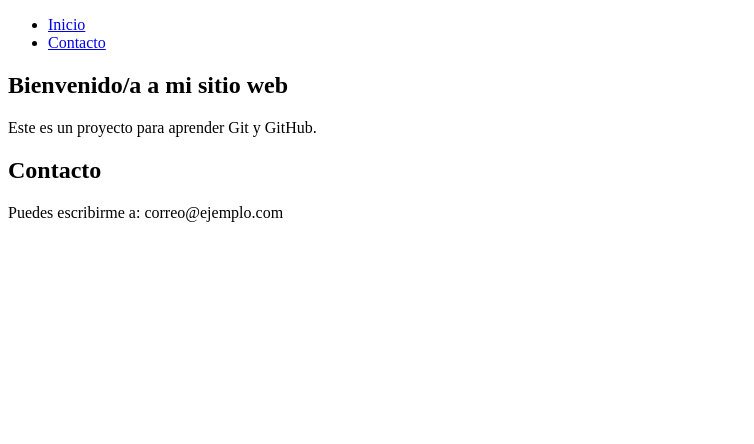
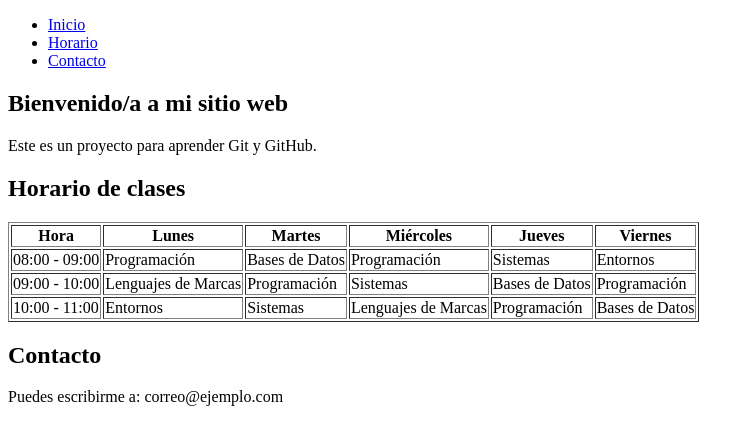
Before and after one commit to marianavarromir-web/proyecto-web-git, a plain HTML site: page index.html in a window 1280 px wide. Shown: the whole page, without its empty margins (0-754 px from the left). Drawn offline with Linux system fonts and the light colour scheme.

Commit message:
Añadir tabla con el horario de clases

```diff
--- a/index.html
+++ b/index.html
@@ -9,6 +9,7 @@
     <nav>
         <ul>
             <li><a href="#inicio">Inicio</a></li>
+            <li><a href="#horario">Horario</a></li>
             <li><a href="#contacto">Contacto</a></li>
         </ul>
     </nav>
@@ -18,6 +19,48 @@
         <p>Este es un proyecto para aprender Git y GitHub.</p>
     </section>
 
+    <section id="horario">
+        <h2>Horario de clases</h2>
+        <table border="1">
+            <thead>
+                <tr>
+                    <th>Hora</th>
+                    <th>Lunes</th>
+                    <th>Martes</th>
+                    <th>Miércoles</th>
+                    <th>Jueves</th>
+                    <th>Viernes</th>
+                </tr>
+            </thead>
+            <tbody>
+                <tr>
+                    <td>08:00 - 09:00</td>
+                    <td>Programación</td>
+                    <td>Bases de Datos</td>
+                    <td>Programación</td>
+                    <td>Sistemas</td>
+                    <td>Entornos</td>
+                </tr>
+                <tr>
+                    <td>09:00 - 10:00</td>
+                    <td>Lenguajes de Marcas</td>
+                    <td>Programación</td>
+                    <td>Sistemas</td>
+                    <td>Bases de Datos</td>
+                    <td>Programación</td>
+                </tr>
+                <tr>
+                    <td>10:00 - 11:00</td>
+                    <td>Entornos</td>
+                    <td>Sistemas</td>
+                    <td>Lenguajes de Marcas</td>
+                    <td>Programación</td>
+                    <td>Bases de Datos</td>
+                </tr>
+            </tbody>
+        </table>
+    </section>
+
     <section id="contacto">
         <h2>Contacto</h2>
         <p>Puedes escribirme a: correo@ejemplo.com</p>
```
